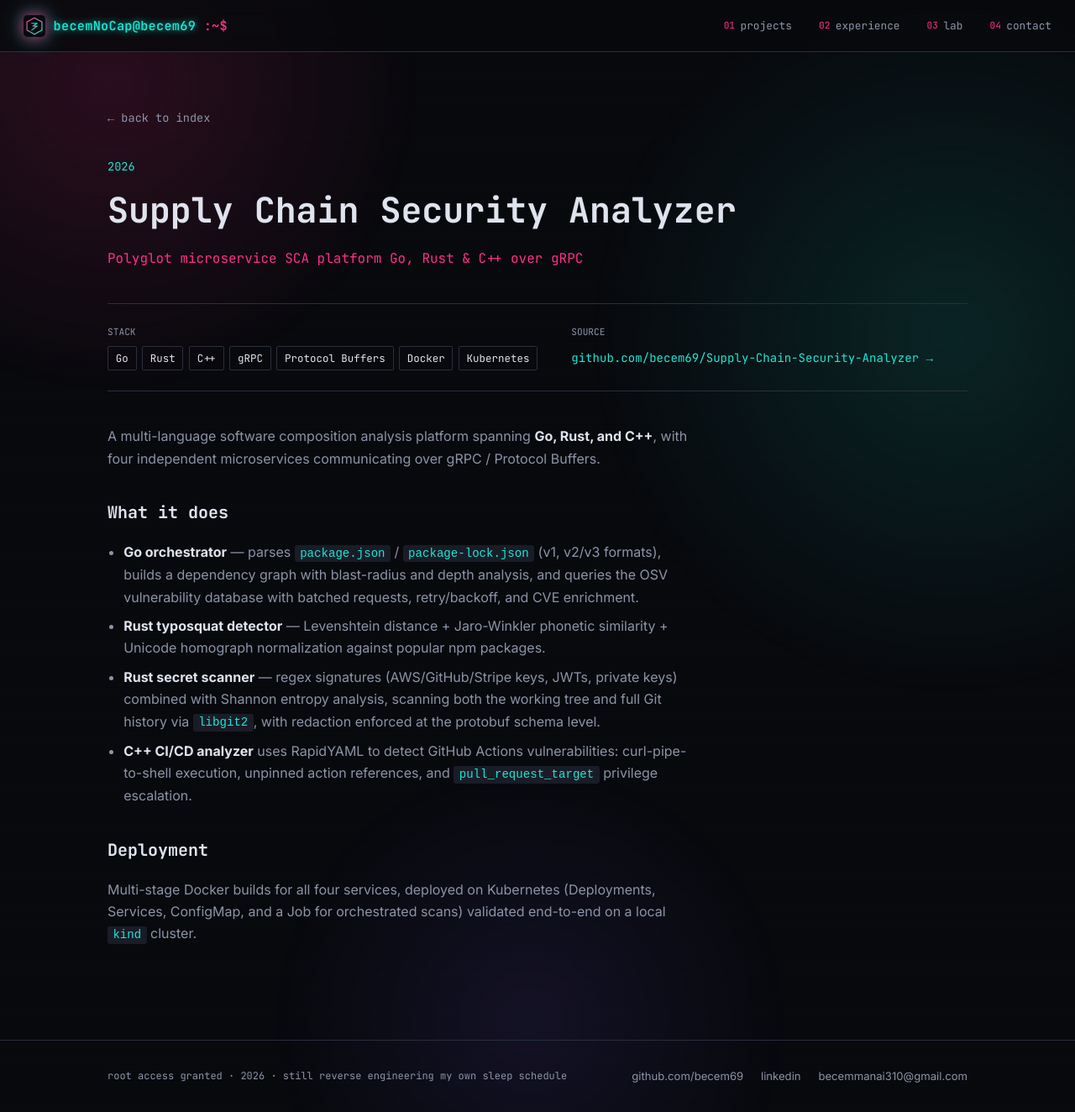
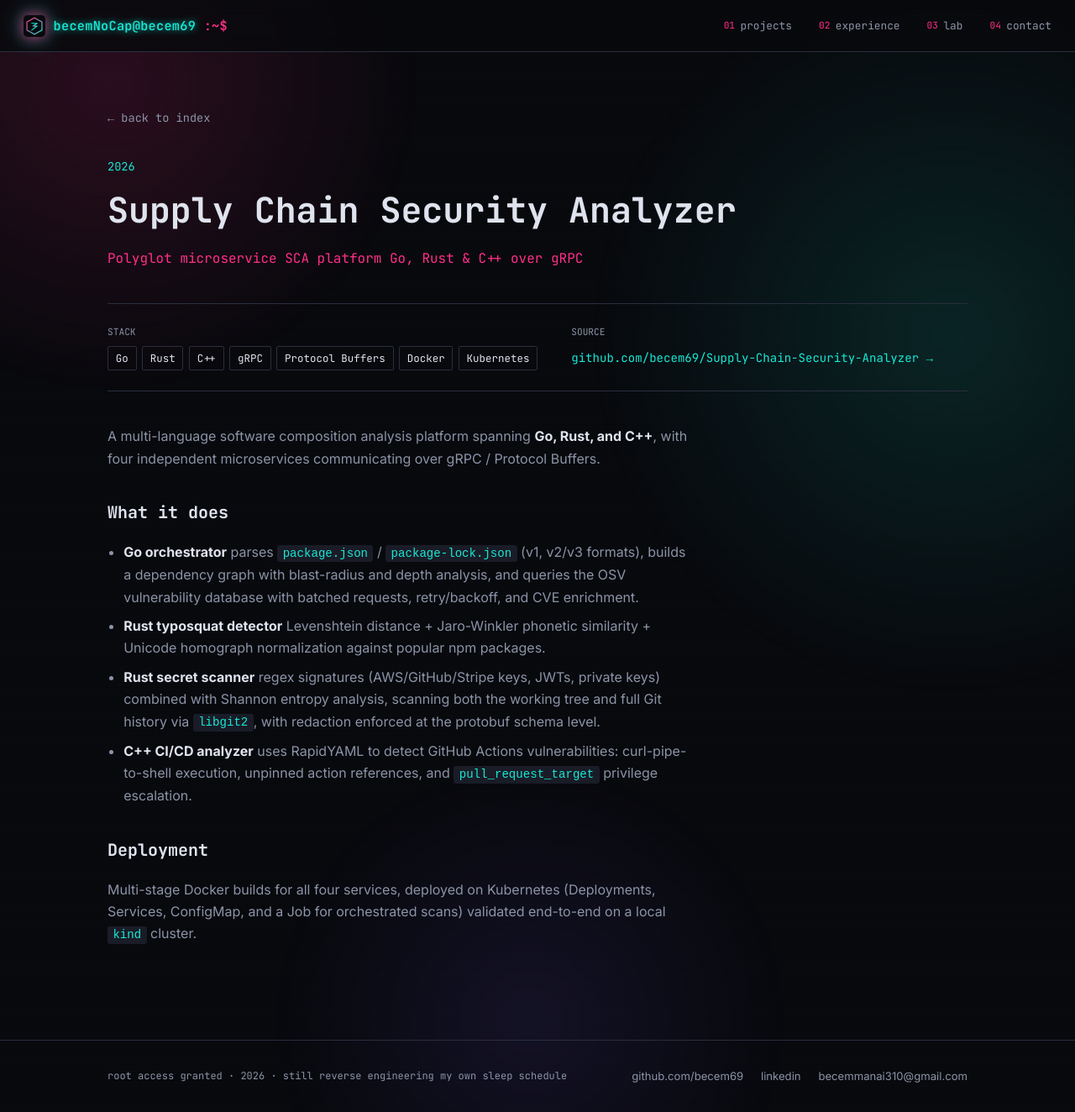
Before and after one commit to becem69/becem69.github.io, a Jekyll site: the page built from _projects/supply-chain-analyzer.md, in a window 1280 px wide and 1324 px high. Shown: the whole window at 84% size. Built offline with Jekyll 4.4.1, drawn with Linux system fonts in a browser that asks for light colours.

```diff
--- a/_projects/supply-chain-analyzer.md
+++ b/_projects/supply-chain-analyzer.md
@@ -15,9 +15,9 @@ A multi-language software composition analysis platform spanning **Go, Rust, and
 
 ## What it does
 
-- **Go orchestrator** — parses `package.json` / `package-lock.json` (v1, v2/v3 formats), builds a dependency graph with blast-radius and depth analysis, and queries the OSV vulnerability database with batched requests, retry/backoff, and CVE enrichment.
-- **Rust typosquat detector** — Levenshtein distance + Jaro-Winkler phonetic similarity + Unicode homograph normalization against popular npm packages.
-- **Rust secret scanner** — regex signatures (AWS/GitHub/Stripe keys, JWTs, private keys) combined with Shannon entropy analysis, scanning both the working tree and full Git history via `libgit2`, with redaction enforced at the protobuf schema level.
+- **Go orchestrator** parses `package.json` / `package-lock.json` (v1, v2/v3 formats), builds a dependency graph with blast-radius and depth analysis, and queries the OSV vulnerability database with batched requests, retry/backoff, and CVE enrichment.
+- **Rust typosquat detector** Levenshtein distance + Jaro-Winkler phonetic similarity + Unicode homograph normalization against popular npm packages.
+- **Rust secret scanner** regex signatures (AWS/GitHub/Stripe keys, JWTs, private keys) combined with Shannon entropy analysis, scanning both the working tree and full Git history via `libgit2`, with redaction enforced at the protobuf schema level.
 - **C++ CI/CD analyzer** uses RapidYAML to detect GitHub Actions vulnerabilities: curl-pipe-to-shell execution, unpinned action references, and `pull_request_target` privilege escalation.
 
 ## Deployment
```
